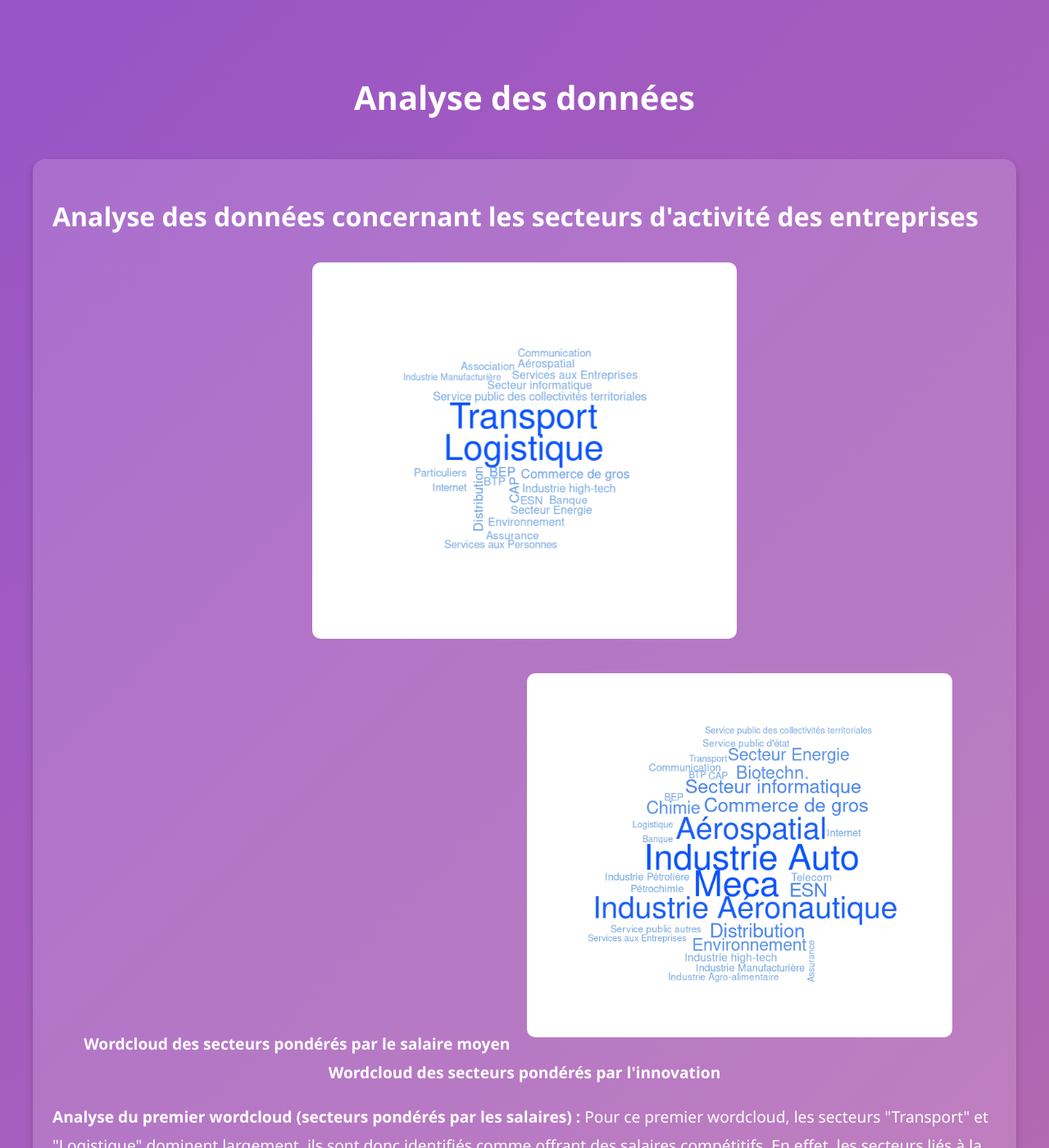
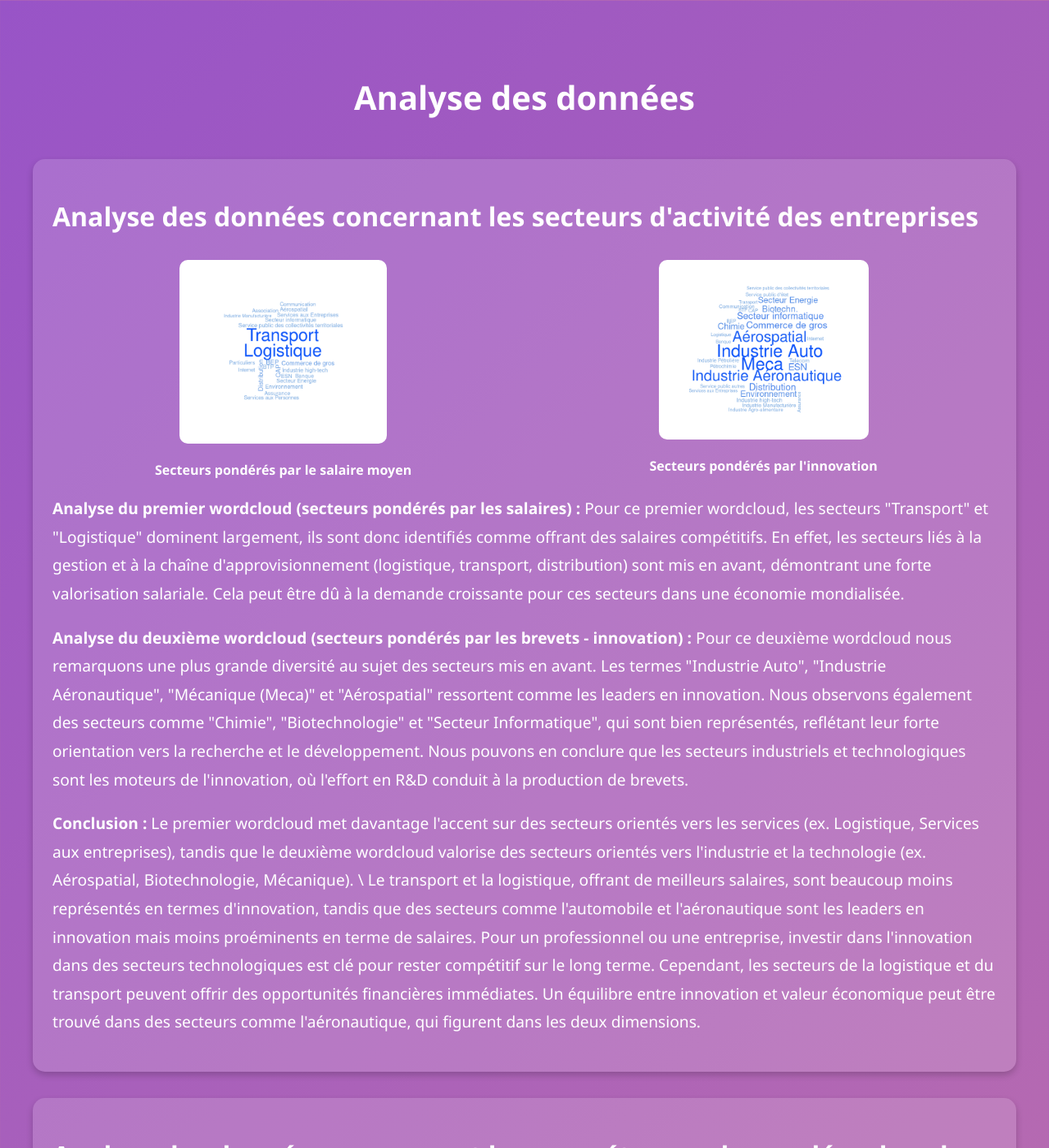
Before and after one commit to SebastienH422/ProjetR.smams, a Jekyll site: the page analyses.html, which Jekyll copies as it is, in a window 1280 px wide and 1400 px high. Shown: the whole window at 82% size. Built offline with Jekyll 4.4.1, drawn with Linux system fonts in a browser that asks for light colours.

Commit message:
Update analyses.html

```diff
--- a/analyses.html
+++ b/analyses.html
@@ -95,14 +95,19 @@
         <main>
             <section class="section block">
                 <h2>Analyse des données concernant les secteurs d'activité des entreprises</h2>
-                <p align="center">
-                    <img src="Images/WordBleu_salaire_petit.png" alt="Secteurs pondérés par le salaire moyen">
-                    <br>
-                    <strong>Wordcloud des secteurs pondérés par le salaire moyen</strong>
-                    <img src="Images/WordBleu_brevets_petit.png" alt="Secteurs pondérés par l'innovation">
-                    <br>
-                    <strong>Wordcloud des secteurs pondérés par l'innovation</strong>
-                </p>
+
+                <div style="display: flex; justify-content: center; align-items: flex-start; gap: 20px;">
+                    <div style="text-align: center;">
+                        <img src="Images/WordBleu_salaire_petit.png" alt="Secteurs pondérés par le salaire moyen">
+                        <br>
+                        <strong>Secteurs pondérés par le salaire moyen</strong>
+                    </div>
+                    <div style="text-align: center;">
+                        <img src="Images/WordBleu_brevets_petit.png" alt="Secteurs pondérés par l'innovation">
+                        <br>
+                        <strong>Secteurs pondérés par l'innovation</strong>
+                    </div>
+                </div>
                 <p><strong>Analyse du premier wordcloud (secteurs pondérés par les salaires) :</strong>  Pour ce premier wordcloud, les secteurs "Transport" et "Logistique" dominent largement, ils sont donc identifiés comme offrant des salaires compétitifs. En effet, les secteurs liés à la gestion et à la chaîne d'approvisionnement (logistique, transport, distribution) sont mis en avant, démontrant une forte valorisation salariale. Cela peut être dû à la demande croissante pour ces secteurs dans une économie mondialisée.</p>
                 <p><strong>Analyse du deuxième wordcloud (secteurs pondérés par les brevets - innovation) :</strong> Pour ce deuxième wordcloud nous remarquons une plus grande diversité au sujet des secteurs mis en avant. Les termes "Industrie Auto", "Industrie Aéronautique", "Mécanique (Meca)" et "Aérospatial" ressortent comme les leaders en innovation. Nous observons également des secteurs comme "Chimie", "Biotechnologie" et "Secteur Informatique", qui sont bien représentés, reflétant leur forte orientation vers la recherche et le développement. Nous pouvons en conclure que les secteurs industriels et technologiques sont les moteurs de l'innovation, où l'effort en R&D conduit à la production de brevets.
 </p>
```
